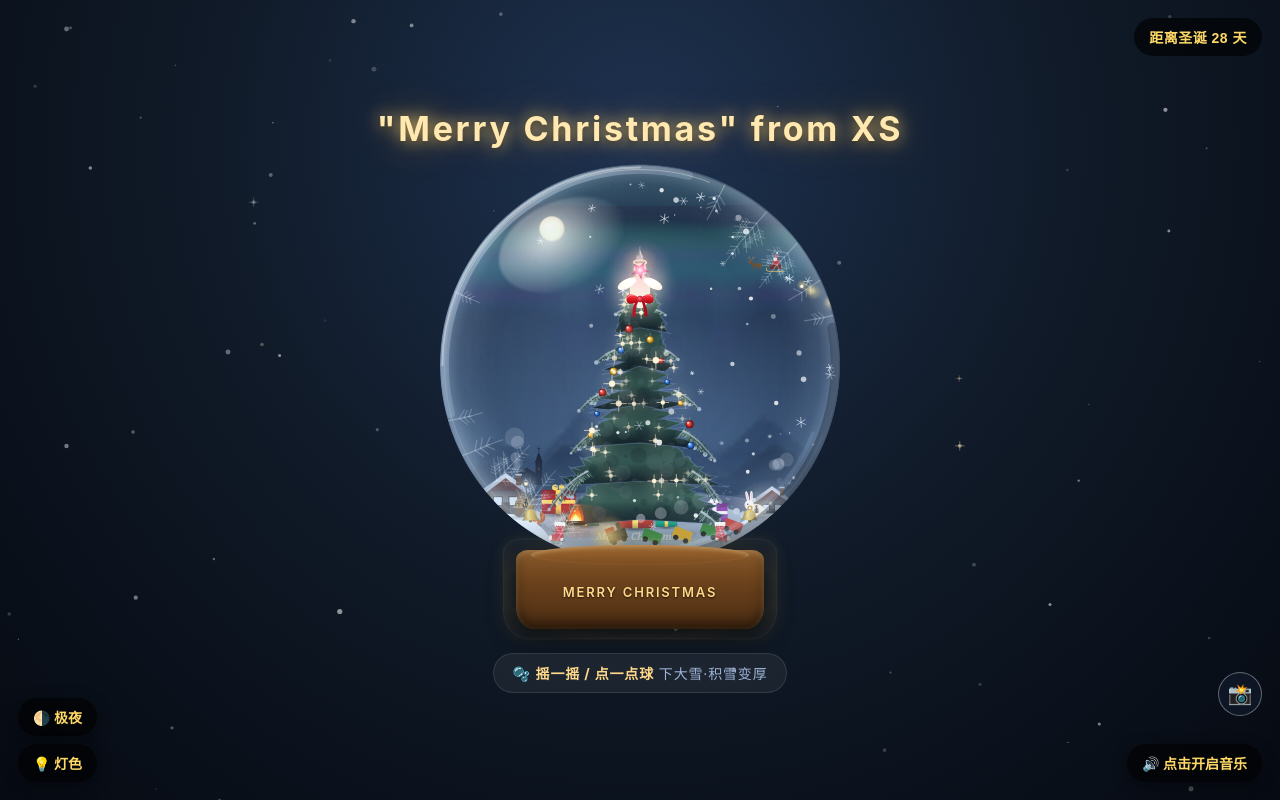
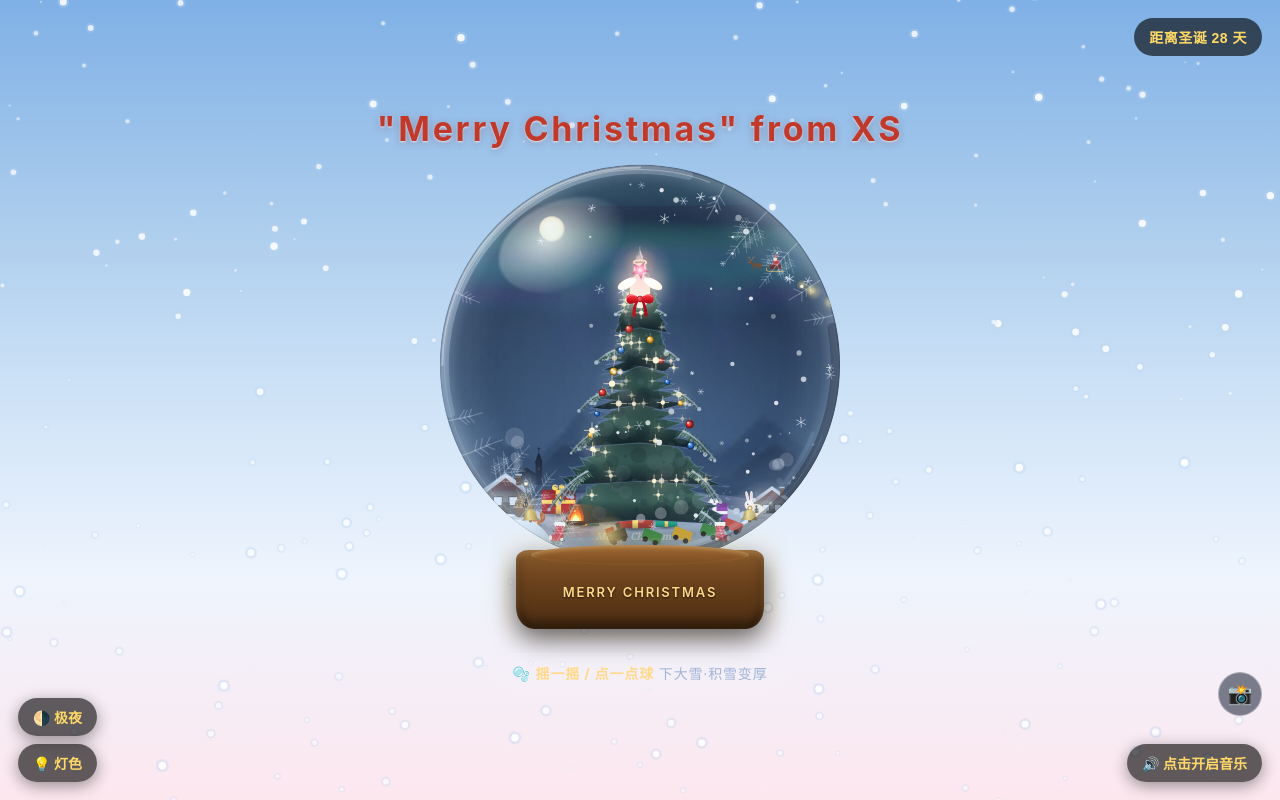
Before and after one commit to DADA-dcc/christmas-tree, a plain HTML site: page snowglobe.html in a window 1280 px wide. Drawn offline with Linux system fonts and the light colour scheme.

Commit message:
style: 球外背景改亮色渐变+满屏飘雪(240片分层)

```diff
--- a/snowglobe.html
+++ b/snowglobe.html
@@ -9,16 +9,16 @@
   * { margin:0; padding:0; box-sizing:border-box; -webkit-tap-highlight-color:transparent; }
   html,body { height:100%; overflow:hidden; }
   body {
-    background: radial-gradient(ellipse at 50% 18%, #1e3250 0%, #101a28 48%, #060a12 100%);
+    background: linear-gradient(180deg, #7fb0e6 0%, #a9cbec 26%, #cfe3f7 50%, #eef4fd 72%, #fde7ef 100%);
     display:flex; flex-direction:column; align-items:center; justify-content:center;
     font-family: -apple-system, "Segoe UI", "PingFang SC", "Microsoft YaHei", sans-serif;
     user-select:none; touch-action:manipulation;
   }
   #ambient { position:fixed; inset:0; z-index:0; pointer-events:none; }
   h1 {
-    position:relative; z-index:2; color:#ffe9b0; font-size:clamp(20px,5vw,34px); font-weight:700;
+    position:relative; z-index:2; color:#c0392b; font-size:clamp(20px,5vw,34px); font-weight:700;
     letter-spacing:.08em; margin-bottom:16px; text-align:center; padding:0 12px;
-    text-shadow:0 0 16px rgba(255,214,120,.85), 0 0 42px rgba(255,170,60,.45), 0 2px 6px rgba(0,0,0,.6);
+    text-shadow:0 1px 2px rgba(255,255,255,.7), 0 2px 8px rgba(120,20,20,.28);
   }
   .wrap { position:relative; z-index:2; display:flex; flex-direction:column; align-items:center; }
   .globe { position:relative; width:min(78vw,400px); aspect-ratio:1/1.16; -webkit-user-select:none; -webkit-touch-callout:none; user-select:none; touch-action:none; }
@@ -3993,7 +3993,8 @@ function drawSnowmanFootprints(){
   var constellation={active:false, pts:[], start:0, dur:2000, nextAt:0};
   function asize(){ AW=ac.width=innerWidth; AH=ac.height=innerHeight; }
   asize(); window.addEventListener('resize', asize);
-  for(var j=0;j<50;j++) amb.push({x:Math.random()*innerWidth,y:Math.random()*innerHeight,r:Math.random()*2+0.6,s:Math.random()*0.7+0.3,o:Math.random()*0.4+0.15});
+  var AMB_N=240;
+  for(var j=0;j<AMB_N;j++){ var dep=Math.random(); amb.push({x:Math.random()*innerWidth,y:Math.random()*innerHeight,r:0.8+dep*3.0,s:0.28+dep*1.5,o:0.4+dep*0.5,ph:Math.random()*6.283,sw:0.5+dep*1.4,dep:dep}); }
   for(var s=0;s<10;s++) stars.push({nx:0.05+Math.random()*0.9,ny:0.04+Math.random()*0.56,r:0.9+Math.random()*1.1,sp:0.0014+Math.random()*0.0022,ph:Math.random()*6.2832,o:0.28+Math.random()*0.32,c:s%3===0?'#ffe9b0':'#e6f0ff'});
   (function atick(t){ ax.clearRect(0,0,AW,AH);
     var nowA=t||0, sVis=skyState.starVis;
@@ -4021,7 +4022,7 @@ function drawSnowmanFootprints(){
       } else {
         var cp=cAge/constellation.dur;
         var cal=(cp<0.15? cp/0.15 : Math.pow(Math.max(0,(1-cp)/0.85),1.2))*0.26*sVis;
-        if(cal>0.006 && constellation.pts.length>=2){
+        if(false && cal>0.006 && constellation.pts.length>=2){
           ax.save();
           ax.globalAlpha=cal;
           ax.strokeStyle='#ffe6a3';
@@ -4036,16 +4037,23 @@ function drawSnowmanFootprints(){
         }
       }
     }
-    if(sVis>0.02){
+    if(false){
       for(var si=0;si<stars.length;si++){ var st=stars[si], tw=0.5+0.5*Math.sin((t||0)*st.sp+st.ph), sx=st.nx*AW, sy=st.ny*AH;
         ax.globalAlpha=st.o*(0.22+0.78*tw)*sVis; ax.fillStyle=st.c;
         ax.beginPath(); ax.arc(sx,sy,st.r*(0.85+0.25*tw),0,6.2832); ax.fill();
         if(tw>0.6 && st.r>1.35){ ax.strokeStyle=st.c; ax.lineWidth=0.7; var cr=st.r*(1.8+tw);
           ax.beginPath(); ax.moveTo(sx-cr,sy); ax.lineTo(sx+cr,sy); ax.moveTo(sx,sy-cr); ax.lineTo(sx,sy+cr); ax.stroke(); } }
     }
-    ax.fillStyle='#fff';
-    for(var k=0;k<amb.length;k++){ var p=amb[k]; ax.globalAlpha=p.o; ax.beginPath(); ax.arc(p.x,p.y,p.r,0,6.2832); ax.fill();
-      p.y+=p.s; p.x+=Math.sin(p.y*0.01)*0.3; if(p.y>AH+4){p.y=-4;p.x=Math.random()*AW;} }
+    var wind=Math.sin(nowA*0.00018)*0.5+0.25;
+    for(var k=0;k<amb.length;k++){ var p=amb[k];
+      p.y+=p.s; p.x+=wind*p.dep+Math.sin(nowA*0.001+p.ph)*0.3;
+      if(p.y>AH+8){ p.y=-8; p.x=Math.random()*AW; }
+      if(p.x>AW+8) p.x=-8; else if(p.x<-8) p.x=AW+8;
+      var dl=Math.sin(nowA*0.0009+p.ph)*p.sw*9;
+      var px=p.x+dl;
+      ax.globalAlpha=p.o*0.4; ax.fillStyle='#bcd4f0'; ax.beginPath(); ax.arc(px,p.y,p.r*1.7,0,6.2832); ax.fill();
+      ax.globalAlpha=p.o; ax.fillStyle='#ffffff'; ax.beginPath(); ax.arc(px,p.y,p.r,0,6.2832); ax.fill();
+    }
     ax.globalAlpha=1; requestAnimationFrame(atick); })();
   // ---------- 摇一摇 / 点击 / 长按 / 拖动倾斜 / 双指滚轮缩放 ----------
   var globe=document.getElementById('globe'), lastShake=0;
```
